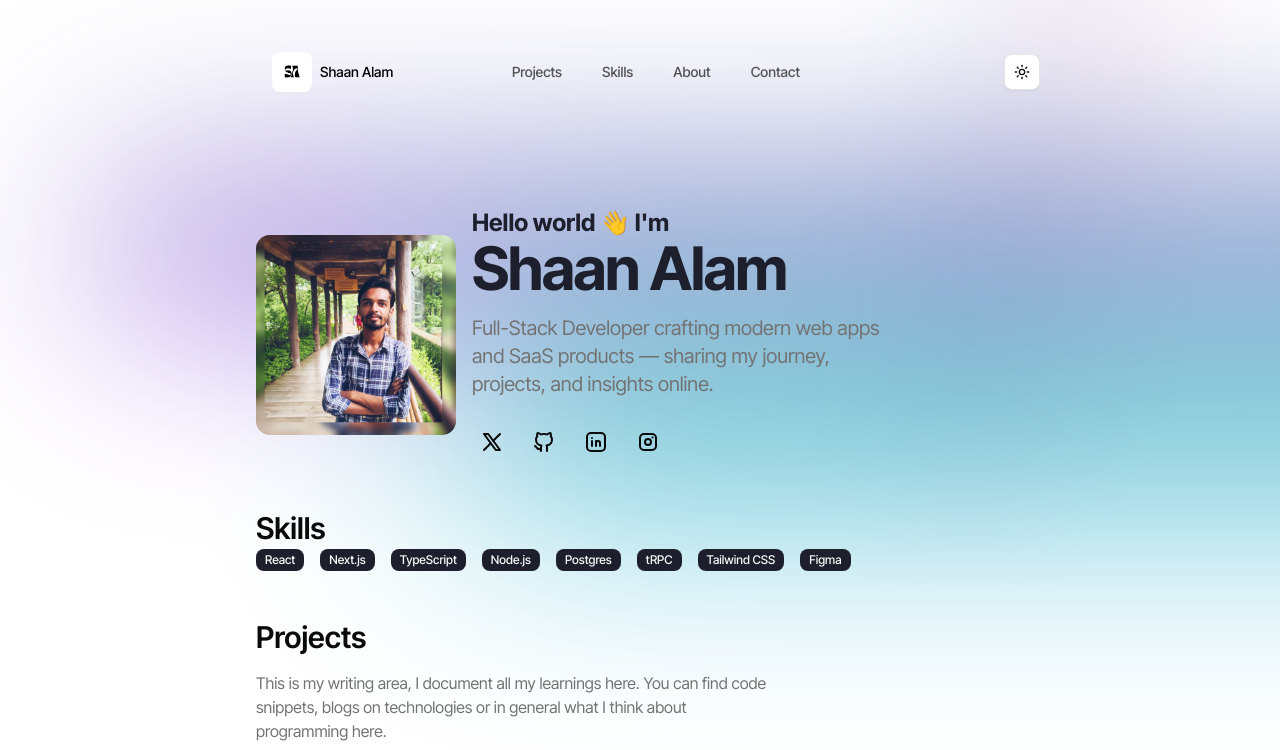
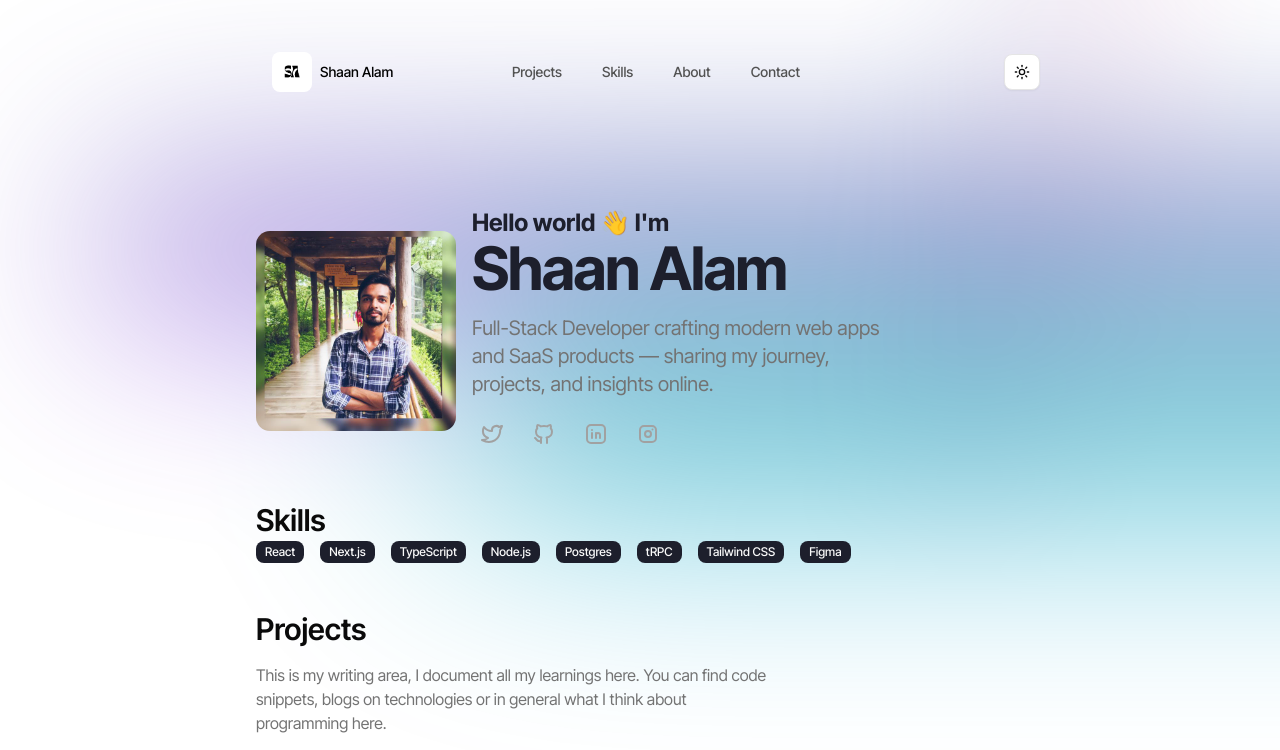
Before and after one commit to slhnx/shaancodes, a Next.js app: page / in a window 1280 px wide. Shown: the top 750 px of the page. Built offline with nearby package versions, Linux system fonts and the light colour scheme.

Commit message:
fixed socials

```diff
--- a/components/sections/intro.tsx
+++ b/components/sections/intro.tsx
@@ -1,5 +1,5 @@
 "use client";
-import { skills } from "@/data";
+import { skills, socials } from "@/data";
 import { motion } from "motion/react";
 import Image from "next/image";
 import {
@@ -76,20 +76,13 @@ const Intro = () => {
               Full-Stack Developer crafting modern web apps and SaaS products —
               sharing my journey, projects, and insights online.
             </motion.div>
-            <div className="mt-6">
+            <div className="mt-4">
               <div className="flex gap-3 mt-4">
-                <span className="cursor-pointer transition-all hover:scale-110 hover:bg-secondary rounded-full w-fit p-2">
-                  <IconBrandX />
-                </span>
-                <span className="cursor-pointer transition-all hover:scale-110 hover:bg-secondary rounded-full w-fit p-2">
-                  <IconBrandGithub />
-                </span>
-                <span className="cursor-pointer transition-all hover:scale-110 hover:bg-secondary rounded-full w-fit p-2">
-                  <IconBrandLinkedin />
-                </span>
-                <span className="cursor-pointer transition-all hover:scale-110 hover:bg-secondary rounded-full w-fit p-2">
-                  <IconBrandInstagram />
-                </span>
+                {socials.map((social) => (
+                  <span className="text-neutral-400 cursor-pointer transition-all hover:text-neutral-100 hover:bg-secondary rounded-full w-fit p-2">
+                    <social.icon />
+                  </span>
+                ))}
               </div>
             </div>
           </div>
--- a/data/index.tsx
+++ b/data/index.tsx
@@ -1,3 +1,10 @@
+import {
+  IconBrandGithub,
+  IconBrandInstagram,
+  IconBrandLinkedin,
+  IconBrandTwitter,
+} from "@tabler/icons-react";
+
 export const featuredPosts = [
   {
     title: "How to learn React - The effective way",
@@ -122,9 +129,25 @@ export const skills = [
   },
 ];
 
-export const social_links = {
-  twitter: "https://x.com/shaancodes_",
-  github: "https://github.com/slhxn",
-  linkedin: "https://linkedin.com/in/shaan-alam",
-  instagram: "https://instagram.com/shaancodes",
-};
+export const socials = [
+  {
+    icon: IconBrandTwitter,
+    link: "https://twitter.com/shaancodes_",
+    label: "Twitter",
+  },
+  {
+    icon: IconBrandGithub,
+    link: "https://github.com/slhxn",
+    label: "Github",
+  },
+  {
+    icon: IconBrandLinkedin,
+    link: "https://linkedin.com/in/shaan-alam",
+    label: "Linkedin",
+  },
+  {
+    icon: IconBrandInstagram,
+    link: "https://instagram.com/shaancodes",
+    label: "Instagram",
+  },
+];
```
